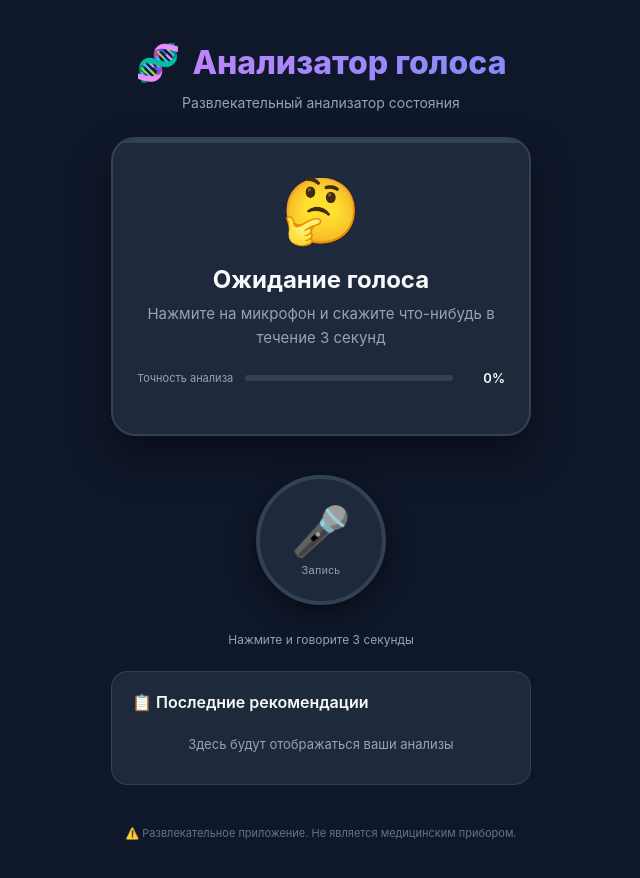
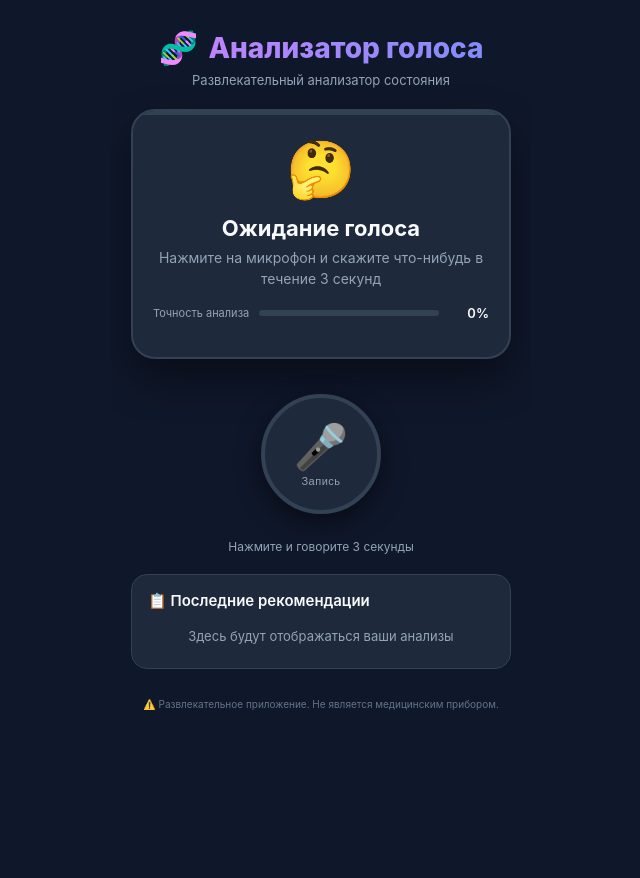
Before and after one commit to Makafire/voice-health-app, a website: page index.html in a window 1280 px wide. Shown: the whole page, without its empty margins (319-959 px from the left). After the commit the page ends 800 px from the top, so only its background shows below. Drawn offline with Linux system fonts and the light colour scheme.

Commit message:
Update style.css

```diff
--- a/css/style.css
+++ b/css/style.css
@@ -24,47 +24,62 @@
     box-sizing: border-box;
 }
 
+html, body {
+    height: 100%;
+    width: 100%;
+    overflow: hidden;
+    position: fixed;
+    top: 0;
+    left: 0;
+    right: 0;
+    bottom: 0;
+}
+
 body {
     font-family: -apple-system, BlinkMacSystemFont, 'Segoe UI', Roboto, sans-serif;
     background: var(--bg-primary);
     color: var(--text-primary);
-    min-height: 100vh;
     display: flex;
     justify-content: center;
-    padding: 20px;
     -webkit-tap-highlight-color: transparent;
     user-select: none;
+    overscroll-behavior: none;
+    -webkit-overflow-scrolling: auto;
 }
 
 .app-container {
     width: 100%;
     max-width: 420px;
+    height: 100%;
     display: flex;
     flex-direction: column;
-    gap: 24px;
-    padding-bottom: 40px;
+    gap: 20px;
+    padding: 16px 20px;
+    overflow-y: auto;
+    -webkit-overflow-scrolling: touch;
 }
 
 /* Шапка */
 .header {
     text-align: center;
-    padding-top: 20px;
+    padding-top: 12px;
+    flex-shrink: 0;
 }
 
 .logo {
     display: flex;
     align-items: center;
     justify-content: center;
-    gap: 12px;
-    margin-bottom: 8px;
+    gap: 10px;
+    margin-bottom: 4px;
 }
 
 .logo-icon {
-    font-size: 36px;
+    font-size: 32px;
 }
 
 .logo h1 {
-    font-size: 32px;
+    font-size: 28px;
     font-weight: 800;
     background: linear-gradient(135deg, #c084fc, #818cf8);
     -webkit-background-clip: text;
@@ -74,20 +89,21 @@ body {
 
 .subtitle {
     color: var(--text-secondary);
-    font-size: 14px;
-    line-height: 1.5;
+    font-size: 13px;
+    line-height: 1.4;
 }
 
 /* Карточка результата */
 .result-card {
     background: var(--bg-card);
     border-radius: var(--radius-lg);
-    padding: 32px 24px;
+    padding: 24px 20px;
     text-align: center;
     border: 2px solid var(--border);
     transition: all 0.4s ease;
     position: relative;
     overflow: hidden;
+    flex-shrink: 0;
 }
 
 .result-card::before {
@@ -102,30 +118,30 @@ body {
 }
 
 .result-icon {
-    font-size: 64px;
-    margin-bottom: 16px;
+    font-size: 56px;
+    margin-bottom: 12px;
     animation: fadeIn 0.5s ease;
 }
 
 .result-title {
-    font-size: 24px;
+    font-size: 22px;
     font-weight: 700;
-    margin-bottom: 8px;
+    margin-bottom: 6px;
 }
 
 .result-description {
     color: var(--text-secondary);
-    font-size: 15px;
-    line-height: 1.6;
-    margin-bottom: 20px;
+    font-size: 14px;
+    line-height: 1.5;
+    margin-bottom: 16px;
 }
 
 /* Шкала уверенности */
 .confidence-bar {
     display: flex;
     align-items: center;
-    gap: 12px;
-    margin-bottom: 16px;
+    gap: 10px;
+    margin-bottom: 12px;
 }
 
 .confidence-label {
@@ -160,9 +176,9 @@ body {
 .extra-tips {
     background: rgba(255, 255, 255, 0.03);
     border-radius: var(--radius-sm);
-    padding: 12px 16px;
-    margin-top: 8px;
-    font-size: 13px;
+    padding: 12px 14px;
+    margin-top: 6px;
+    font-size: 12px;
     color: var(--text-secondary);
     text-align: left;
     display: none;
@@ -179,8 +195,8 @@ body {
 }
 
 .extra-tips li {
-    padding: 4px 0;
-    padding-left: 20px;
+    padding: 3px 0;
+    padding-left: 18px;
     position: relative;
 }
 
@@ -196,21 +212,22 @@ body {
     display: flex;
     flex-direction: column;
     align-items: center;
-    gap: 12px;
+    gap: 10px;
+    flex-shrink: 0;
 }
 
 .mic-wrapper {
     position: relative;
-    width: 160px;
-    height: 160px;
+    width: 150px;
+    height: 150px;
     display: flex;
     align-items: center;
     justify-content: center;
 }
 
 .mic-button {
-    width: 130px;
-    height: 130px;
+    width: 120px;
+    height: 120px;
     border-radius: 50%;
     background: var(--bg-button);
     border: 4px solid var(--border);
@@ -219,12 +236,13 @@ body {
     flex-direction: column;
     align-items: center;
     justify-content: center;
-    gap: 4px;
+    gap: 2px;
     transition: all 0.3s ease;
     position: relative;
     z-index: 2;
     box-shadow: var(--shadow-button);
     -webkit-tap-highlight-color: transparent;
+    outline: none;
 }
 
 .mic-button:active {
@@ -232,7 +250,7 @@ body {
 }
 
 .mic-icon {
-    font-size: 48px;
+    font-size: 44px;
     transition: transform 0.3s ease;
 }
 
@@ -269,8 +287,8 @@ body {
 /* Пульсирующее кольцо */
 .pulse-ring {
     position: absolute;
-    width: 150px;
-    height: 150px;
+    width: 140px;
+    height: 140px;
     border-radius: 50%;
     border: 2px solid var(--danger);
     opacity: 0;
@@ -324,45 +342,44 @@ body {
 .history-section {
     background: var(--bg-card);
     border-radius: var(--radius-md);
-    padding: 20px;
+    padding: 16px;
     border: 1px solid var(--border);
+    flex-shrink: 0;
 }
 
 .history-title {
-    font-size: 16px;
+    font-size: 15px;
     font-weight: 600;
-    margin-bottom: 12px;
+    margin-bottom: 10px;
     color: var(--text-primary);
 }
 
 .history-list {
     display: flex;
     flex-direction: column;
-    gap: 8px;
-    max-height: 200px;
-    overflow-y: auto;
+    gap: 6px;
 }
 
 .history-empty {
     color: var(--text-secondary);
     font-size: 13px;
     text-align: center;
-    padding: 12px;
+    padding: 8px;
 }
 
 .history-item {
     display: flex;
     align-items: center;
     gap: 10px;
-    padding: 10px 14px;
+    padding: 8px 12px;
     background: rgba(255, 255, 255, 0.03);
     border-radius: var(--radius-sm);
-    font-size: 14px;
+    font-size: 13px;
     animation: fadeIn 0.3s ease;
 }
 
 .history-item-icon {
-    font-size: 24px;
+    font-size: 22px;
 }
 
 .history-item-time {
@@ -375,13 +392,18 @@ body {
 .disclaimer {
     text-align: center;
     padding: 8px;
-    margin-top: 8px;
+    flex-shrink: 0;
 }
 
 .disclaimer p {
-    font-size: 11px;
+    font-size: 10px;
     color: #64748b;
-    line-height: 1.5;
+    line-height: 1.4;
+}
+
+/* Убираем внешние ссылки */
+a[href^="http"] {
+    display: none !important;
 }
 
 /* Анимации */
@@ -414,31 +436,3 @@ body {
     0%, 100% { height: 10px; }
     50% { height: 30px; }
 }
-
-/* Адаптация для тёмной темы (всегда тёмная) */
-@media (prefers-color-scheme: light) {
-    body {
-        background: #0f172a; /* Всё равно тёмная тема */
-    }
-}
-
-/* Мобильная оптимизация */
-@media (max-width: 380px) {
-    .app-container {
-        gap: 16px;
-        padding: 12px;
-    }
-
-    .result-card {
-        padding: 20px 16px;
-    }
-
-    .mic-button {
-        width: 110px;
-        height: 110px;
-    }
-
-    .mic-icon {
-        font-size: 40px;
-    }
-}
```
